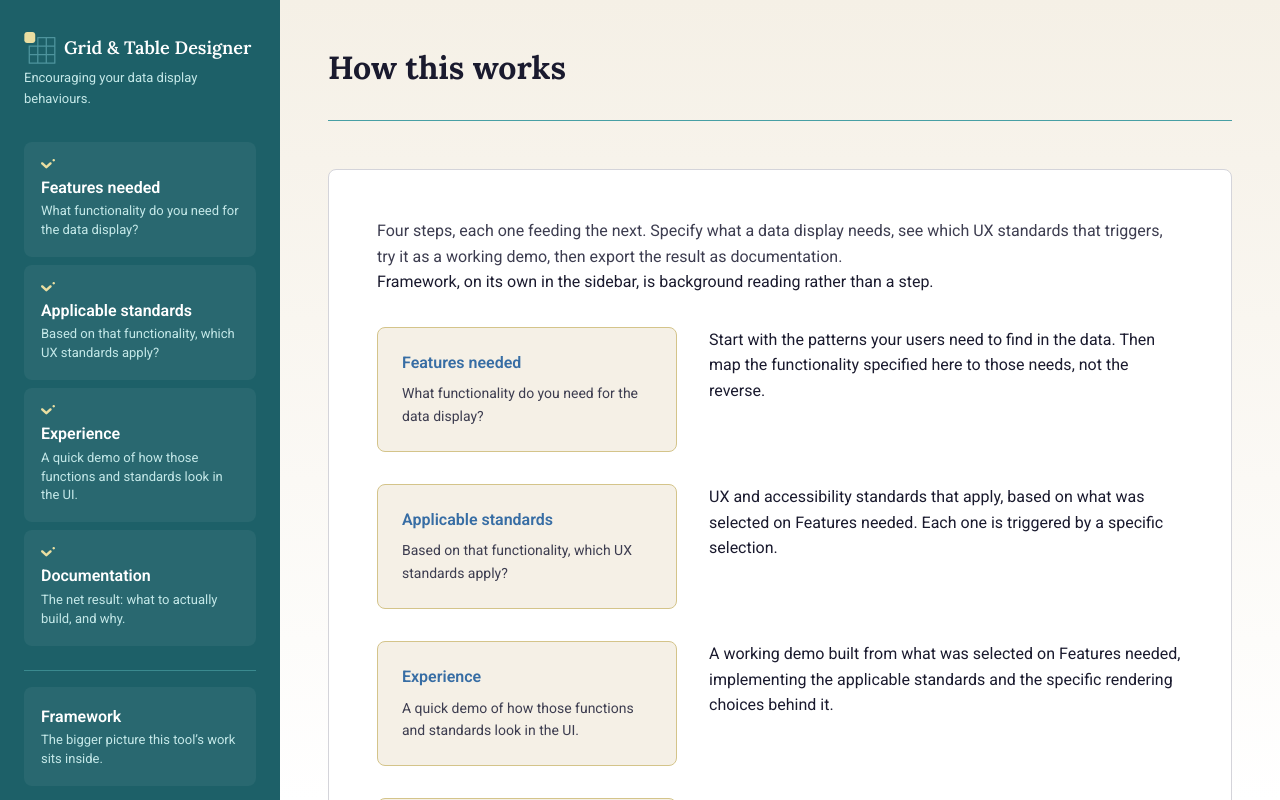
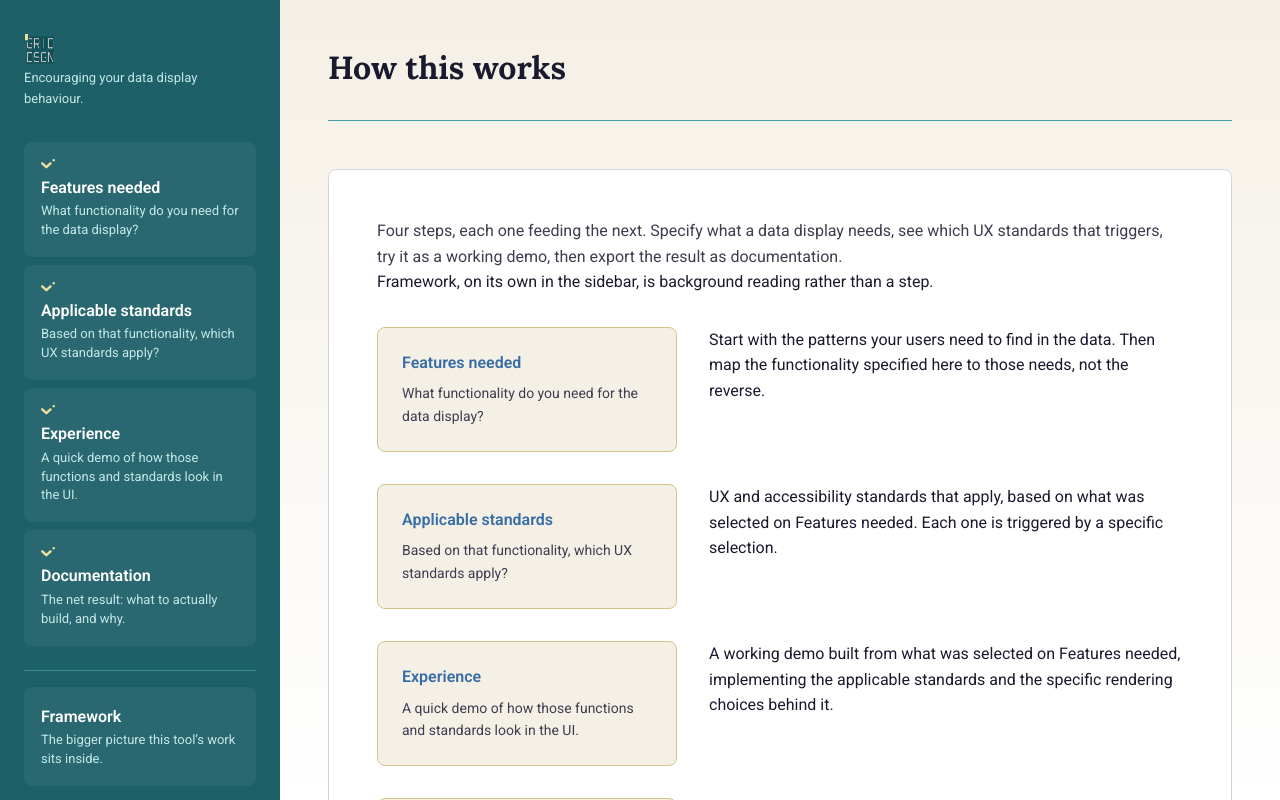
Before and after one commit to puneetsyaloutlook/grabledesigner, a React (Vite) app: page / in a window 1280 px wide. Shown: the top 800 px of the page. Built offline with nearby package versions, Linux system fonts and the light colour scheme.

Commit message:
Add files via upload

```diff
--- a/src/components/Layout.jsx
+++ b/src/components/Layout.jsx
@@ -1,6 +1,6 @@
 import { NavLink, Outlet, useSearchParams } from 'react-router-dom';
 import { STEPS, FRAMEWORK_ITEM } from '../lib/navSteps';
-import logoIcon from '../assets/icon-logo.svg';
+import logoWordmark from '../assets/logo-wordmark.png';
 import checkIcon from '../assets/icon-check.svg';
 
 const NAV_ITEMS = [...STEPS, FRAMEWORK_ITEM];
@@ -15,10 +15,9 @@ export default function Layout() {
       <aside className="side-nav">
         <div className="side-nav-brand">
           <NavLink to={`/${suffix}`} className="side-nav-title">
-            <img src={logoIcon} alt="" className="side-nav-logo" />
-            <span>Grid &amp; Table Designer</span>
+            <img src={logoWordmark} alt="Grid & Table Designer" className="side-nav-logo" />
           </NavLink>
-          <p className="side-nav-tagline">Encouraging your data display behaviours.</p>
+          <p className="side-nav-tagline">Encouraging your data display behaviour.</p>
         </div>
         <div className="side-nav-cards">
           {NAV_ITEMS.map((item) => (
```
